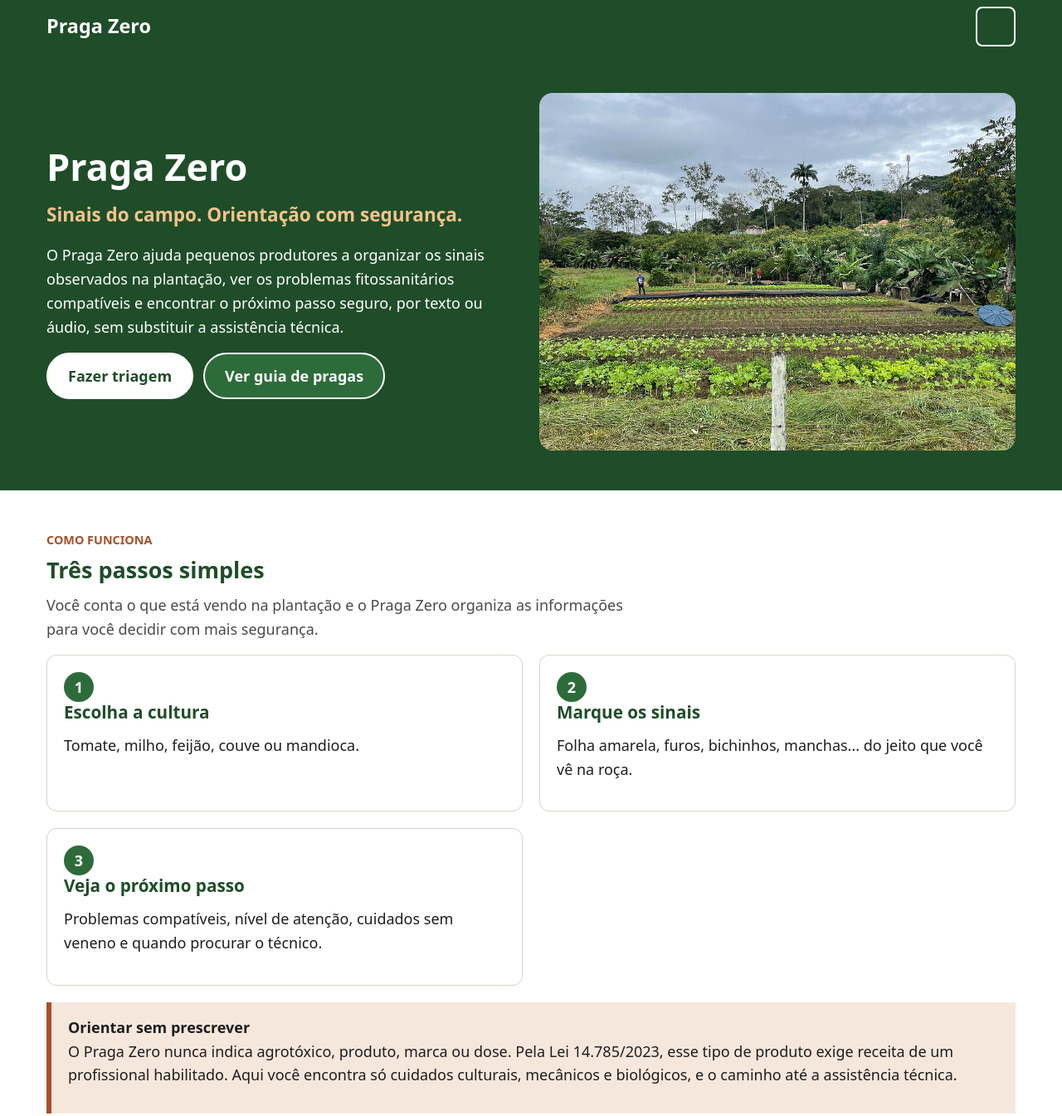
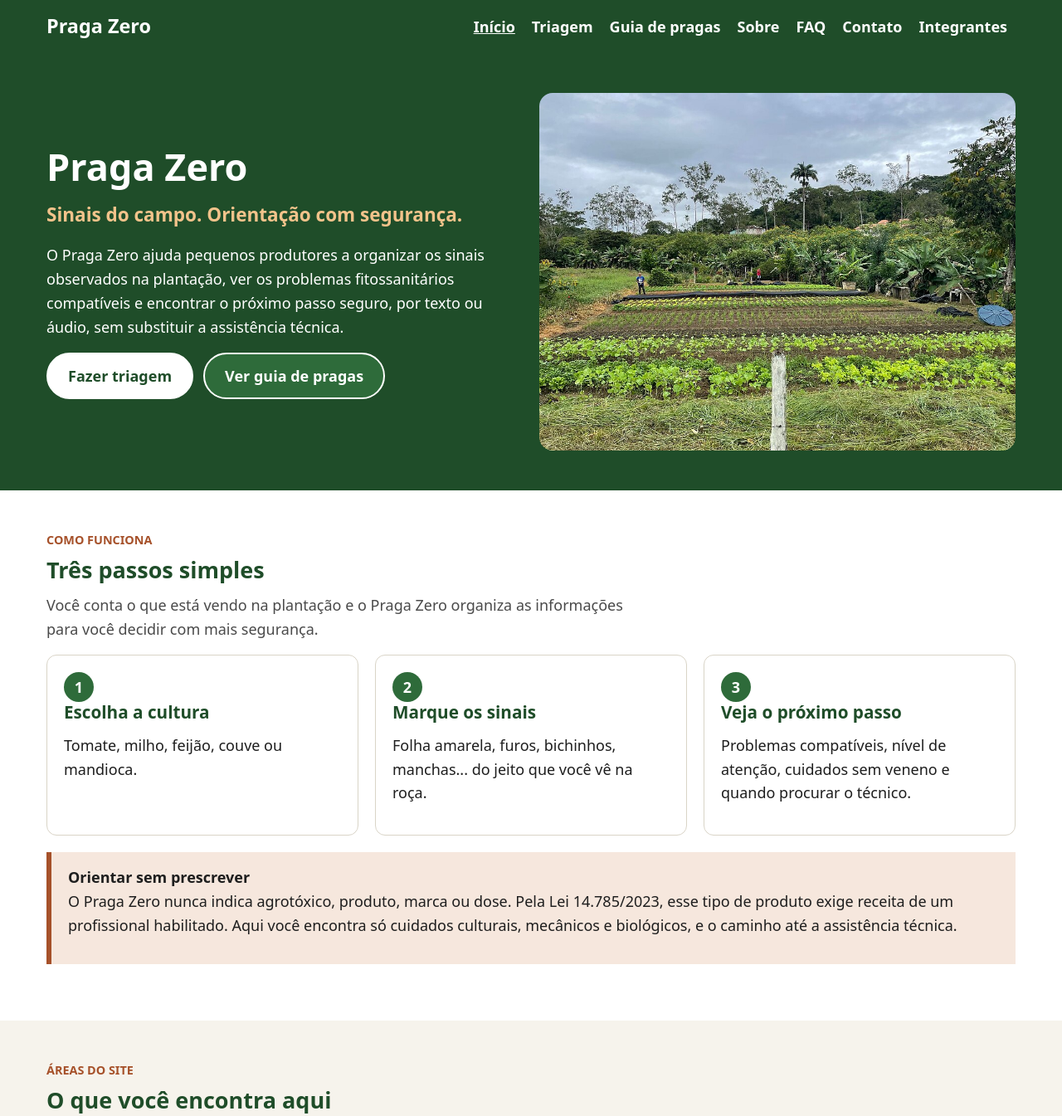
Before and after one commit to enzofrasca/praga-zero, a plain HTML site: page index.html in a window 1280 px wide. Shown: the top 1345 px of the page at 83% size. Drawn offline with Linux system fonts and the light colour scheme.

Commit message:
revisao final do css

```diff
--- a/css/style.css
+++ b/css/style.css
@@ -611,3 +611,35 @@ textarea {
 }
 
 /* Desktop (1200px ou mais) */
+
+@media (min-width: 1200px) {
+    .menu-botao {
+        display: none;
+    }
+
+    .menu {
+        display: block;
+        width: auto;
+        padding: 0;
+    }
+
+    .menu ul {
+        display: flex;
+    }
+
+    .menu a {
+        padding: 8px 10px;
+        border: none;
+    }
+
+    .grade--3,
+    .grade-opcoes,
+    .lista-pragas,
+    .lista-integrantes {
+        grid-template-columns: 1fr 1fr 1fr;
+    }
+
+    .contato__grade {
+        grid-template-columns: 2fr 1fr;
+    }
+}
```
